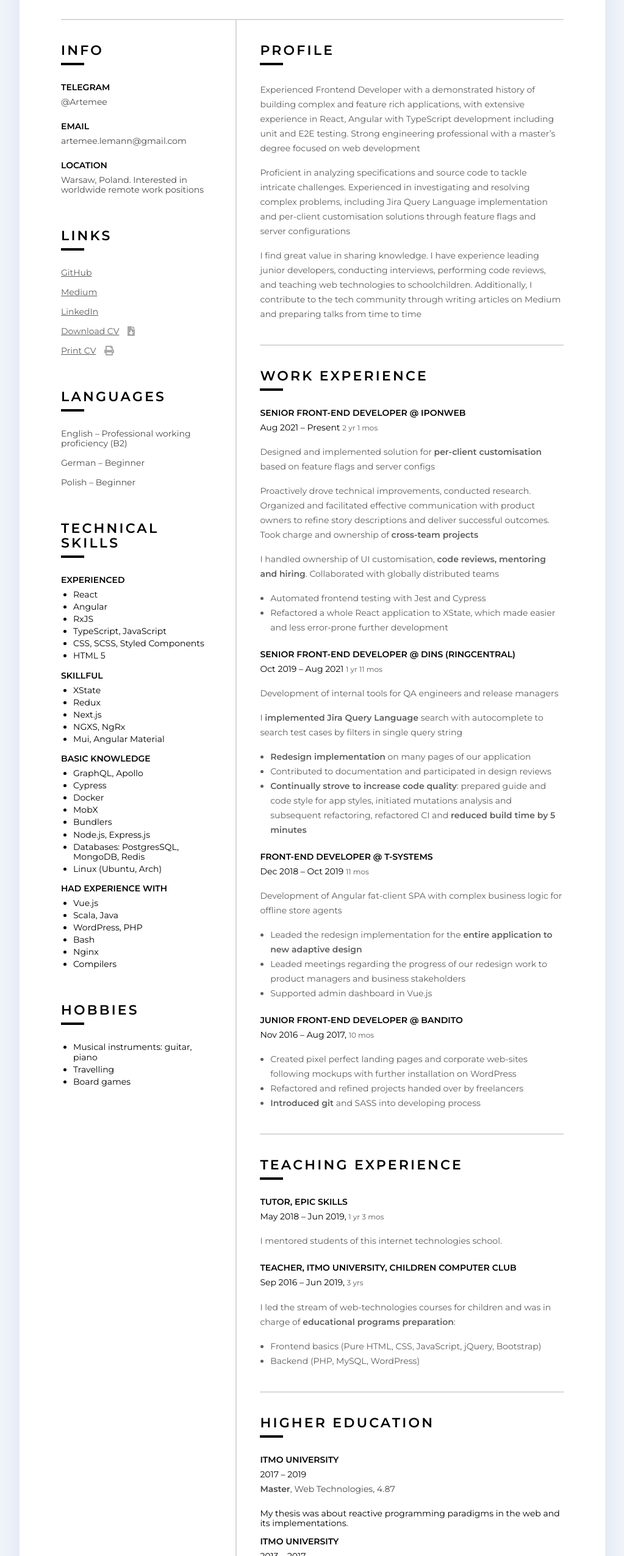
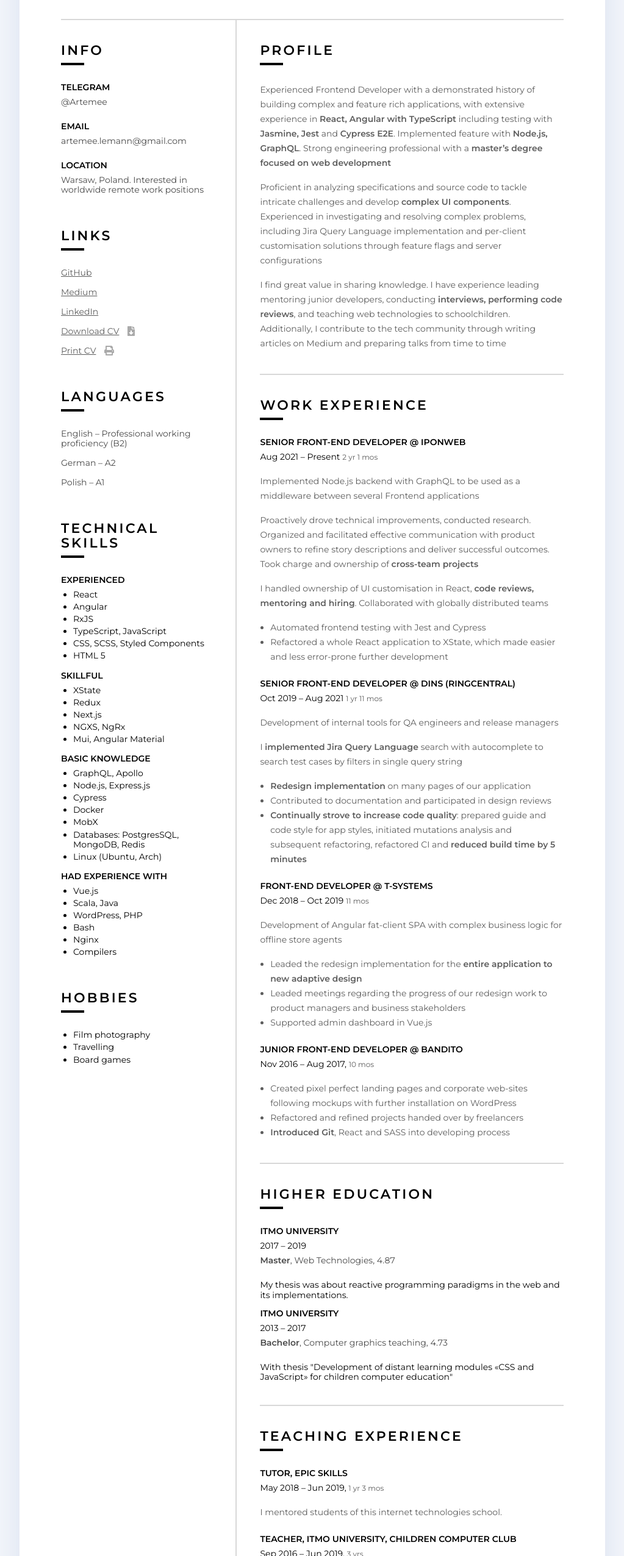
Before and after one commit to NerianMin/nerianbortein.com, a website: page index.html in a window 1280 px wide. Shown: the part 248-2800 px from the top of the page at 61% size, without its empty margins (128-1151 px from the left). Drawn offline with Linux system fonts and the light colour scheme.

Commit message:
updated CV

```diff
--- a/index.html
+++ b/index.html
@@ -38,7 +38,7 @@
         </div>
         <h4 class="info-section__sub-heading">Email</h4>
         <div class="info-section__text">
-          <a href="mailto:artemee.lemann@yandex.ru" target="_blank" class="info-section__contact-link">artemee.lemann@gmail.com</a>
+          <a href="mailto:artemee.lemann@gmail.com" target="_blank" class="info-section__contact-link">artemee.lemann@gmail.com</a>
         </div>
         <h4 class="info-section__sub-heading">Location</h4>
         <div class="info-section__text">
@@ -57,8 +57,8 @@
         <h3 class="info-section__heading">Languages</h3>
         <div class="info-section__text">
           <p>English &ndash; Professional working proficiency (B2)</p>
-          <p>German &ndash; Beginner</p>
-          <p>Polish &ndash; Beginner</p>
+          <p>German &ndash; A2</p>
+          <p>Polish &ndash; A1</p>
         </div>
       </section>
       <section class="info-section info-section--no-border">
@@ -83,11 +83,10 @@
         <h4 class="info-section__sub-heading">Basic Knowledge</h4>
         <ul class="info-section__list">
           <li>GraphQL, Apollo</li>
+          <li>Node.js, Express.js</li>
           <li>Cypress</li>
           <li>Docker</li>
           <li>MobX</li>
-          <li>Bundlers</li>
-          <li>Node.js, Express.js</li>
           <li>Databases: PostgresSQL, MongoDB, Redis</li>
           <li>Linux (Ubuntu, Arch)</li>
         </ul>
@@ -104,7 +103,7 @@
       <section class="info-section info-section--no-border">
         <h3 class="info-section__heading">Hobbies</h3>
         <ul class="info-section__list">
-          <li>Musical instruments: guitar, piano</li>
+          <li>Film photography</li>
           <li>Travelling</li>
           <li>Board games</li>
         </ul>
@@ -114,9 +113,9 @@
       <section class="info-section">
         <h3 class="info-section__heading">Profile</h3>
         <div class="info-section__text info-section__text--long">
-          <p>Experienced Frontend Developer with a demonstrated history of building complex and feature rich applications, with extensive experience in React, Angular with TypeScript development including unit and E2E testing. Strong engineering professional with a master’s degree focused on web development</p>
-          <p>Proficient in analyzing specifications and source code to tackle intricate challenges. Experienced in investigating and resolving complex problems, including Jira Query Language implementation and per-client customisation solutions through feature flags and server configurations</p>
-          <p>I find great value in sharing knowledge. I have experience leading junior developers, conducting interviews, performing code reviews, and teaching web technologies to schoolchildren. Additionally, I contribute to the tech community through writing articles on Medium and preparing talks from time to time</p>
+          <p>Experienced Frontend Developer with a demonstrated history of building complex and feature rich applications, with extensive experience in <strong>React, Angular with TypeScript</strong> including testing with <strong>Jasmine, Jest</strong> and <strong>Cypress E2E</strong>. Implemented feature with <strong>Node.js, GraphQL</strong>.  Strong engineering professional with a <strong>master’s degree focused on web development</strong></p>
+          <p>Proficient in analyzing specifications and source code to tackle intricate challenges and develop <strong>complex UI components</strong>. Experienced in investigating and resolving complex problems, including Jira Query Language implementation and per-client customisation solutions through feature flags and server configurations</p>
+          <p>I find great value in sharing knowledge. I have experience leading mentoring junior developers, conducting <strong>interviews, performing code reviews</strong>, and teaching web technologies to schoolchildren. Additionally, I contribute to the tech community through writing articles on Medium and preparing talks from time to time</p>
         </div>
       </section>
       <section class="info-section">
@@ -130,9 +129,9 @@
               <span class="info-section__duration" aria-label="Duration of employment" id="current-work-duration"></span>
           </div>
           <div class="info-section__text info-section__text--long">
-            <p>Designed and implemented solution for <b>per-client customisation</b> based on feature flags and server configs</p>
+            <p>Implemented Node.js backend with GraphQL to be used as a middleware between several Frontend applications</p>
             <p>Proactively drove technical improvements, conducted research. Organized and facilitated effective communication with product owners to refine story descriptions and deliver successful outcomes. Took charge and ownership of <b>cross-team projects</b></p>
-            <p>I handled ownership of UI customisation, <b>code reviews, mentoring and hiring</b>. Collaborated with globally distributed teams</p>
+            <p>I handled ownership of UI customisation in React, <b>code reviews, mentoring and hiring</b>. Collaborated with globally distributed teams</p>
             <ul>
               <li>Automated frontend testing with Jest and Cypress</li>
               <li>Refactored a whole React application to XState, which made easier and less error-prone further development</li>
@@ -186,12 +185,35 @@
             <ul>
               <li>Created pixel perfect landing pages and corporate web-sites following mockups with further installation on WordPress</li>
               <li>Refactored and refined projects handed over by freelancers</li>
-              <li><b>Introduced git</b> and SASS into developing process</li>
+              <li><b>Introduced Git</b>, React and SASS into developing process</li>
             </ul>
           </div>
         </section>
       </section>
       <section class="info-section">
+        <h3 class="info-section__heading">Higher Education</h3>
+        <section class="info-section__group">
+          <h4 class="info-section__sub-heading">ITMO University</h4>
+          <div class="info-section__time info-section__time--small-indent">
+            <time class="info-section__date">2017</time>
+            <span> &ndash; </span>
+            <time class="info-section__date">2019</time>
+          </div>
+          <p class="info-section__text"><b>Master</b>, Web Technologies, 4.87</p>
+          <p>My thesis was about reactive programming paradigms in the web and its implementations.</p>
+        </section>
+        <section class="info-section__group">
+          <h4 class="info-section__sub-heading">ITMO University</h4>
+          <div class="info-section__time info-section__time--small-indent">
+            <time class="info-section__date">2013</time>
+            <span> &ndash; </span>
+            <time class="info-section__date">2017</time>
+          </div>
+          <p class="info-section__text"><b>Bachelor</b>, Computer graphics teaching, 4.73</p>
+          <p>With thesis &quot;Development of distant learning modules &laquo;CSS and JavaScript&raquo; for children computer education&quot;</p>
+        </section>
+      </section>
+      <section class="info-section break-page">
         <h3 class="info-section__heading">Teaching experience</h3>
         <section class="info-section__group">
           <h4 class="info-section__sub-heading">Tutor, Epic Skills</h4>
@@ -220,29 +242,6 @@
               <li>Backend (PHP, MySQL, WordPress)</li>
             </ul>
           </div>
-        </section>
-      </section>
-      <section class="info-section">
-        <h3 class="info-section__heading">Higher Education</h3>
-        <section class="info-section__group">
-          <h4 class="info-section__sub-heading">ITMO University</h4>
-          <div class="info-section__time info-section__time--small-indent">
-            <time class="info-section__date">2017</time>
-            <span> &ndash; </span>
-            <time class="info-section__date">2019</time>
-          </div>
-          <p class="info-section__text"><b>Master</b>, Web Technologies, 4.87</p>
-          <p>My thesis was about reactive programming paradigms in the web and its implementations.</p>
-        </section>
-        <section class="info-section__group">
-          <h4 class="info-section__sub-heading">ITMO University</h4>
-          <div class="info-section__time info-section__time--small-indent">
-            <time class="info-section__date">2013</time>
-            <span> &ndash; </span>
-            <time class="info-section__date">2017</time>
-          </div>
-          <p class="info-section__text"><b>Bachelor</b>, Computer graphics teaching, 4.73</p>
-          <p>With thesis &quot;Development of distant learning modules &laquo;CSS and JavaScript&raquo; for children computer education&quot;</p>
         </section>
       </section>
       <section class="info-section">
```
Also changed, not shown: 2 other files.
